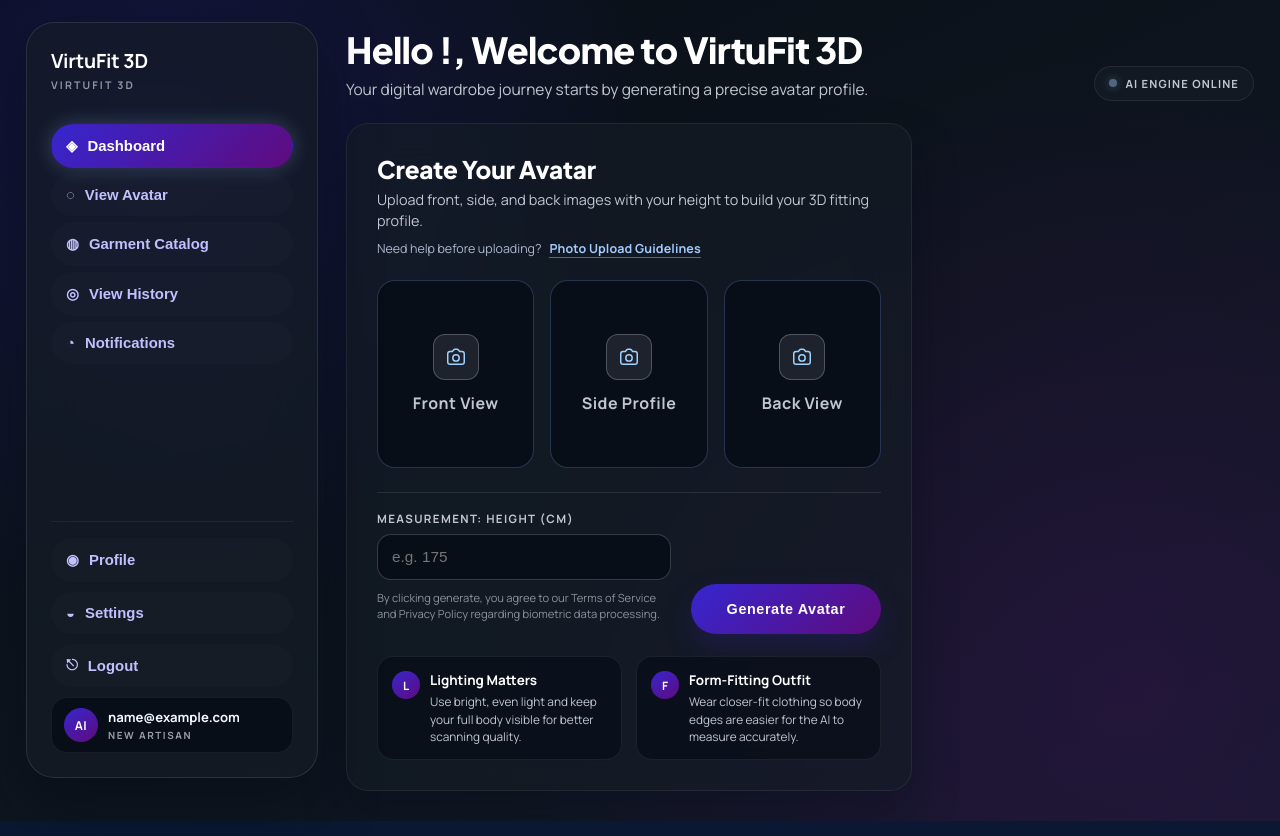
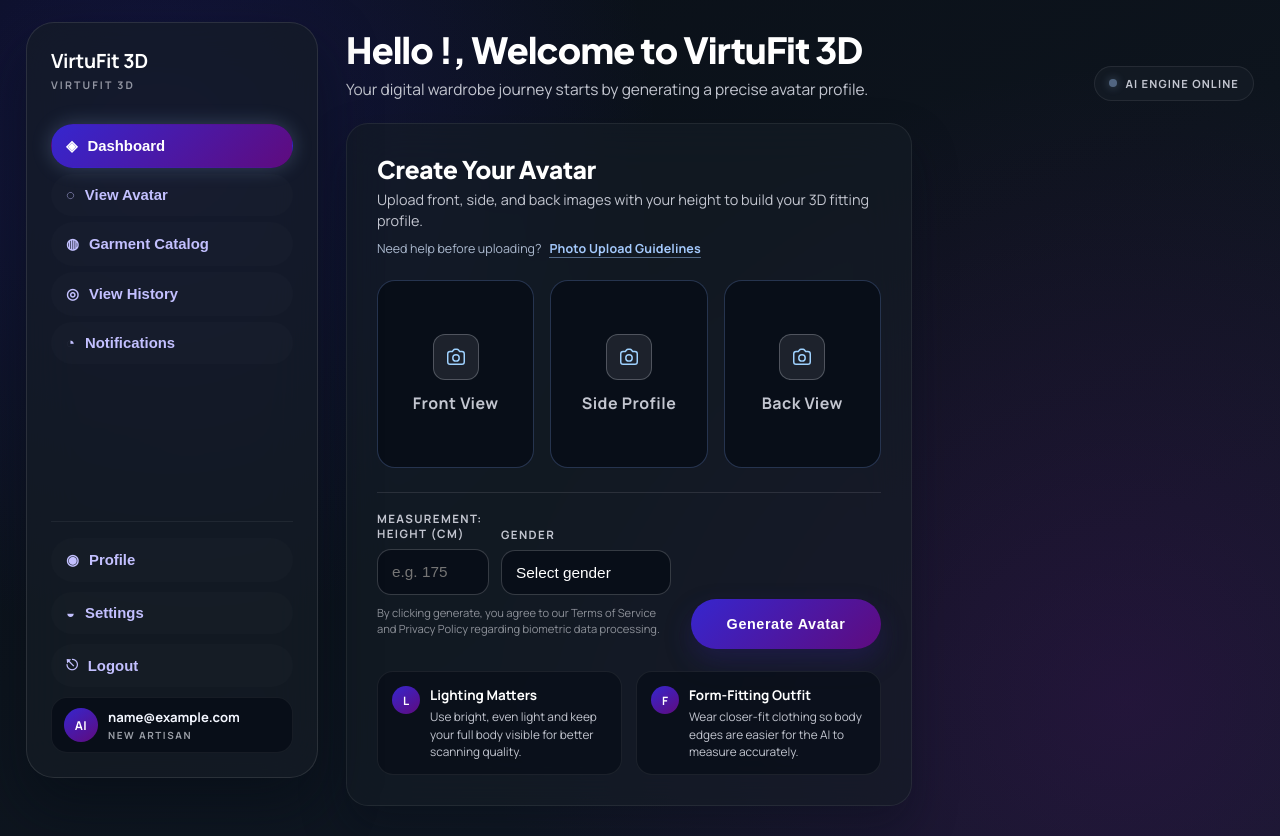
Before and after one commit to nethmaHarini/3d-virtual-tryon-system, a React (Vite) app in the folder frontend/: page /dashboard in a window 1280 px wide. Built offline with nearby package versions, Linux system fonts and the light colour scheme; sample sign-in values are in the browser's storage.

Commit message:
add gender selection  option

```diff
--- a/frontend/src/Dashboard.jsx
+++ b/frontend/src/Dashboard.jsx
@@ -8,6 +8,7 @@ function Dashboard() {
   const [backImage, setBackImage] = useState(null);
   const [sideImage, setSideImage] = useState(null);
   const [height, setHeight] = useState("");
+  const [gender, setGender] = useState("");
   const [loading, setLoading] = useState(false);
   const [frontPreview, setFrontPreview] = useState("");
   const [backPreview, setBackPreview] = useState("");
@@ -128,6 +129,7 @@ function Dashboard() {
       formData.append("backImage", backImage);
       formData.append("sideImage", sideImage);
       formData.append("height", height);
+      formData.append("gender", gender);
 
       const token = localStorage.getItem("token");
       const response = await fetch(`${API_URL}/generate-avatar`, {
@@ -451,6 +453,15 @@ function Dashboard() {
       gap: 20,
       alignItems: "end",
     },
+    measurementFields: {
+      display: "grid",
+      gridTemplateColumns: "minmax(0, 1fr) minmax(170px, 0.8fr)",
+      gap: 12,
+      alignItems: "end",
+    },
+    measurementField: {
+      minWidth: 0,
+    },
     inputLabel: {
       display: "block",
       fontSize: "0.72rem",
@@ -471,6 +482,22 @@ function Dashboard() {
       outline: "none",
       fontSize: "0.96rem",
       transition: "all 220ms ease",
+    },
+    selectInput: {
+      width: "100%",
+      boxSizing: "border-box",
+      padding: "13px 14px",
+      borderRadius: 14,
+      border: "1px solid rgba(141, 145, 153, 0.34)",
+      background: "rgba(8, 15, 24, 0.9)",
+      color: "#ffffff",
+      outline: "none",
+      fontSize: "0.96rem",
+      transition: "all 220ms ease",
+      appearance: "none",
+      WebkitAppearance: "none",
+      MozAppearance: "none",
+      cursor: "pointer",
     },
     generateButton: {
       border: "none",
@@ -908,6 +935,13 @@ function Dashboard() {
           border-color: rgba(164, 201, 252, 0.76);
           box-shadow: 0 0 0 3px rgba(164, 201, 252, 0.16);
         }
+        .dash-select-focus:hover {
+          border-color: rgba(164, 201, 252, 0.46);
+        }
+        .dash-select-focus:focus {
+          border-color: rgba(164, 201, 252, 0.76);
+          box-shadow: 0 0 0 3px rgba(164, 201, 252, 0.16);
+        }
         .dash-generate-btn:hover:not(:disabled) {
           transform: translateY(-2px);
           box-shadow: 0 18px 30px rgba(40, 30, 104, 0.55), 0 0 20px rgba(164, 201, 252, 0.18);
@@ -1117,6 +1151,9 @@ function Dashboard() {
           .controls-row {
             grid-template-columns: 1fr !important;
           }
+          .measurement-fields {
+            grid-template-columns: 1fr !important;
+          }
           .helper-grid,
           .catalog-grid {
             grid-template-columns: 1fr !important;
@@ -1255,6 +1292,8 @@ function Dashboard() {
 
               <div style={styles.controlsRow} className="controls-row">
                 <div>
+                  <div style={styles.measurementFields} className="measurement-fields">
+                    <div style={styles.measurementField}>
                       <label htmlFor="height" style={styles.inputLabel}>Measurement: Height (cm)</label>
                       <input
                         id="height"
@@ -1267,6 +1306,24 @@ function Dashboard() {
                         style={styles.heightInput}
                         className="dash-input-focus"
                       />
+                    </div>
+                    <div style={styles.measurementField}>
+                      <label htmlFor="gender" style={styles.inputLabel}>Gender</label>
+                      <select
+                        id="gender"
+                        value={gender}
+                        onChange={(event) => setGender(event.target.value)}
+                        style={styles.selectInput}
+                        className="dash-select-focus"
+                      >
+                        <option value="" disabled>
+                          Select gender
+                        </option>
+                        <option value="male">Male</option>
+                        <option value="female">Female</option>
+                      </select>
+                    </div>
+                  </div>
                   <p style={styles.disclaimer}>
                     By clicking generate, you agree to our Terms of Service and Privacy Policy regarding biometric data processing.
                   </p>
```
Lines whose indentation alone changed are shown as unchanged.
